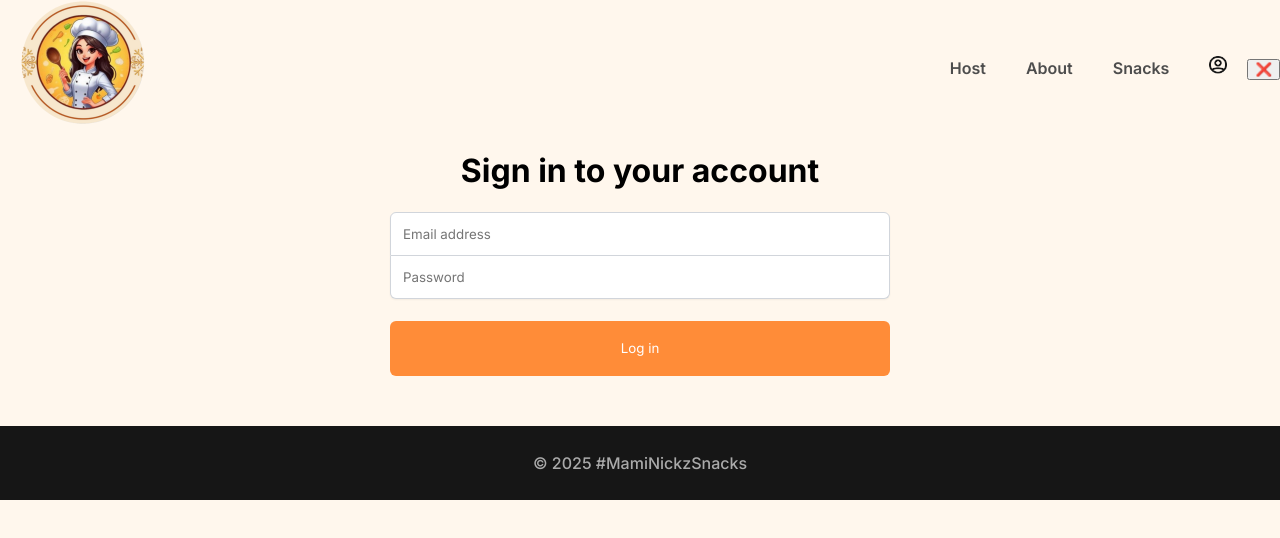
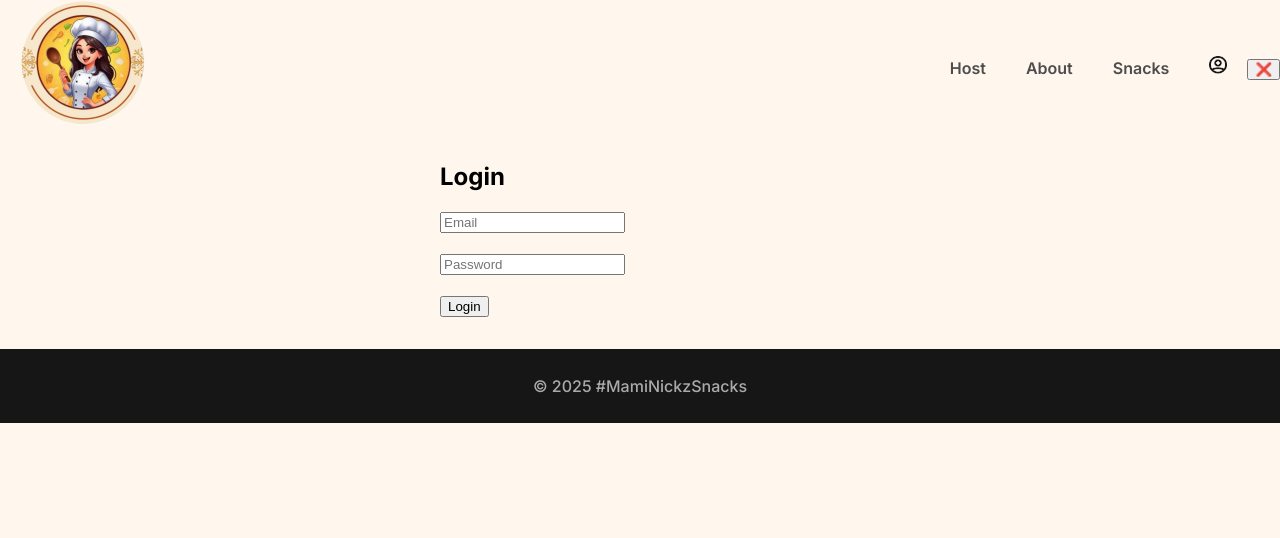
Before and after one commit to jundolor/react-mami-nickz-snacks, a React (Create React App) app: page /login in a window 1280 px wide. Shown: the top 538 px of the page. Built offline with nearby package versions, Linux system fonts and the light colour scheme; what miragejs would draw is missing.

Commit message:
firebase auth

```diff
--- a/src/api.js
+++ b/src/api.js
@@ -5,7 +5,7 @@ const firebaseConfig = {
   apiKey: "AIzaSyBpPxcUXBLBCyQlsqKQmdI2t_GsOYBlAOo",
   authDomain: "maminickz.firebaseapp.com",
   projectId: "maminickz",
-  storageBucket: "maminickz.firebasestorage.app",
+  storageBucket: "maminickz.appspot.com", // ✅ fixed
   messagingSenderId: "300083081457",
   appId: "1:300083081457:web:62d26e0e950bcdc6407950"
 };
@@ -44,7 +44,7 @@ export async function getHostSnacks() {
     return snacks
 }
 
-
+/*
 export async function loginUser(creds) {
     //creds is an object with key values for email and password
     const q = query(usersCollectionRef,  where("email", "==", creds.email), where("password", "==", creds.password))
@@ -64,74 +64,4 @@ export async function loginUser(creds) {
 
     return data
 }
-
-// A function whose only purpose is to delay execution
-// for the specified # of milliseconds when used w/ `await`
-// e.g. inside an async function:
-// await sleep(2000)  => pauses the function for 2 seconds before moving on
-/*
-function sleep(ms) {
-    return new Promise(resolve => setTimeout(() => resolve(), ms))
-}
 */
-
-/*
-export async function getSnacks() {
-    const res = await fetch("/api/snacks")
-    console.log('res.ok check')
-    console.log(res.ok) //this is still true even when server.js = return new Response(400, {}, {error: "Error fetching data"})
-
-    console.log("Status:", res.status, "ok:", res.ok)
-    if (!res.ok) {
-        throw new Error(
-            JSON.stringify({
-                message: "Failed to fetch snacks",
-                statusText: res.statusText,
-                status: res.status
-            })
-        )
-    }
-
-    const data = await res.json()
-    return data.snacks
-}
-
-export async function getHostSnacks(id) {
-    const url = id ? `/api/host/snacks/${id}` : "/api/host/snacks"
-    const res = await fetch(url)
-    if (!res.ok) {
-        throw (
-            JSON.stringify({
-            message: "Failed to fetch snacks",
-            statusText: res.statusText,
-            status: res.status
-            })
-        )
-    }
-    const data = await res.json()
-    return data.snacks
-}
-
-*/
-/*
-
-export async function loginUser(creds) {
-    const res = await fetch("/api/login",
-        { method: "post", body: JSON.stringify(creds) }
-    )
-    const data = await res.json()
-
-    if (!res.ok) {
-
-        throw (
-            JSON.stringify({
-                message: data.message,
-                statusText: res.statusText,
-                status: res.status
-            })
-        )
-    }
-
-    return data
-}
-*/
--- /dev/null
+++ b/src/firebase.jsx
@@ -0,0 +1,17 @@
+import { initializeApp } from "firebase/app";
+import { getAuth } from "firebase/auth";
+import { getFirestore } from "firebase/firestore";
+
+const firebaseConfig = {
+  apiKey: "AIzaSyBpPxcUXBLBCyQlsqKQmdI2t_GsOYBlAOo",
+  authDomain: "maminickz.firebaseapp.com",
+  projectId: "maminickz",
+  storageBucket: "maminickz.appspot.com", // ✅ fixed
+  messagingSenderId: "300083081457",
+  appId: "1:300083081457:web:62d26e0e950bcdc6407950"
+};
+
+const app = initializeApp(firebaseConfig);
+
+export const auth = getAuth(app);
+export const db = getFirestore(app);
--- a/src/pages/Login.jsx
+++ b/src/pages/Login.jsx
@@ -1,77 +1,86 @@
 import React from "react";
-import { useLocation, useNavigate } from "react-router-dom"
-import { loginUser } from "../api";
+import { useLocation, useNavigate } from "react-router-dom";
+import { loginUser } from "../services/authService"; // from the Firebase Auth service we built earlier
 
 export default function Login() {
-    const [loginFormData, setLoginFormData]= React.useState({email: "", password: ""})
-    const [status, setStatus] = React.useState("idle")
-    const [error, setError] = React.useState(null)
+  const [loginFormData, setLoginFormData] = React.useState({
+    email: "",
+    password: "",
+  });
+  const [status, setStatus] = React.useState("idle"); // "idle" | "submitting"
+  const [error, setError] = React.useState(null);
 
-    const location = useLocation()
-    const navigate = useNavigate()
-    const fromPage = location.state?.fromPage || '/host'
+  const location = useLocation();
+  const navigate = useNavigate();
+  const fromPage = location.state?.fromPage || "/host";
 
-    function handleSubmit(e) {
-        e.preventDefault()
-        //console.log(loginFormData)
-        setStatus("submitting")
-        loginUser(loginFormData)
-        .then(data => {
-            setError(null)
-            localStorage.setItem("loggedin", true)
-            navigate(fromPage, {replace: true})
-        })
-        .catch(err => {
-            console.log("error happened")
-            setError(JSON.parse(err))
-        })
-        .finally(() => {
-            setStatus("idle")
-        })
+  // ✅ handle input changes
+  function handleChange(e) {
+    const { name, value } = e.target;
+    setLoginFormData((prev) => ({
+      ...prev,
+      [name]: value,
+    }));
   }
 
-    function handleChange(e) {
-        const { name, value} = e.target
-        setLoginFormData(prev => ({
-            ...prev,
-            [name]: value
-        }))
+  // ✅ handle form submission
+  async function handleSubmit(e) {
+    e.preventDefault();
+    setStatus("submitting");
+    setError(null);
+
+    try {
+      const result = await loginUser(loginFormData);
+
+      if (result.success) {
+        localStorage.setItem("loggedin", "true");
+        navigate(fromPage, { replace: true });
+      } else {
+        setError(result.message);
+      }
+    } catch (err) {
+      console.error("Unexpected login error:", err);
+      setError("An unexpected error occurred. Please try again.");
+    } finally {
+      setStatus("idle");
+    }
   }
 
   return (
-        <div className="login-container">
-            {
-                location.state?.message &&
-                <h3 className="login-first">{location.state.message}</h3>
-            }
-            <h1>Sign in to your account</h1>
-            {
-                error?.message &&
-                <h3 className="login-first">{error.message}</h3>
-            }
-            <form onSubmit={handleSubmit} className="login-form">
+    <div style={{ maxWidth: "400px", margin: "2rem auto" }}>
+      <h2>Login</h2>
+
+      <form onSubmit={handleSubmit}>
         <input
+          type="email"
           name="email"
+          placeholder="Email"
+          value={loginFormData.email}
           onChange={handleChange}
-                    type="email"
-                    placeholder="Email address"
-                    value={loginFormData.email}
+          required
         />
+        <br />
+        <br />
         <input
+          type="password"
           name="password"
-                    onChange={handleChange}
-                    type="password"
           placeholder="Password"
           value={loginFormData.password}
+          onChange={handleChange}
+          required
         />
-                <button
-                    disabled={status === "submitting"}
-                >
-                    {
-                        status === "submitting" ? "Logging in" : "Log in"
-                    }
+        <br />
+        <br />
+        <button type="submit" disabled={status === "submitting"}>
+          {status === "submitting" ? "Logging in..." : "Login"}
         </button>
       </form>
+
+      {error && (
+        <p style={{ color: "red", marginTop: "1rem" }}>
+          ⚠️ {error}
+        </p>
+      )}
     </div>
-    )
+  );
 }
--- /dev/null
+++ b/src/services/authService.jsx
@@ -0,0 +1,44 @@
+//signInWithEmailAndPassword
+import { signInWithEmailAndPassword } from "firebase/auth";
+import { auth } from "../firebase";
+
+export async function loginUser(creds) {
+  try {
+    const userCredential = await signInWithEmailAndPassword(
+      auth,
+      creds.email,
+      creds.password
+    );
+
+    // The logged-in user info
+    const user = userCredential.user;
+
+    return {
+      success: true,
+      user: {
+        uid: user.uid,
+        email: user.email,
+      },
+    };
+  } catch (error) {
+    console.error("Login error:", error);
+    let message = "Something went wrong. Please try again.";
+
+    switch (error.code) {
+      case "auth/invalid-email":
+        message = "Invalid email format.";
+        break;
+      case "auth/user-not-found":
+      case "auth/wrong-password":
+        message = "Incorrect email or password.";
+        break;
+      case "auth/too-many-requests":
+        message = "Too many login attempts. Try again later.";
+        break;
+      default:
+        message = error.message;
+    }
+
+    return { success: false, message };
+  }
+}
```
Lines whose indentation alone changed are shown as unchanged.
